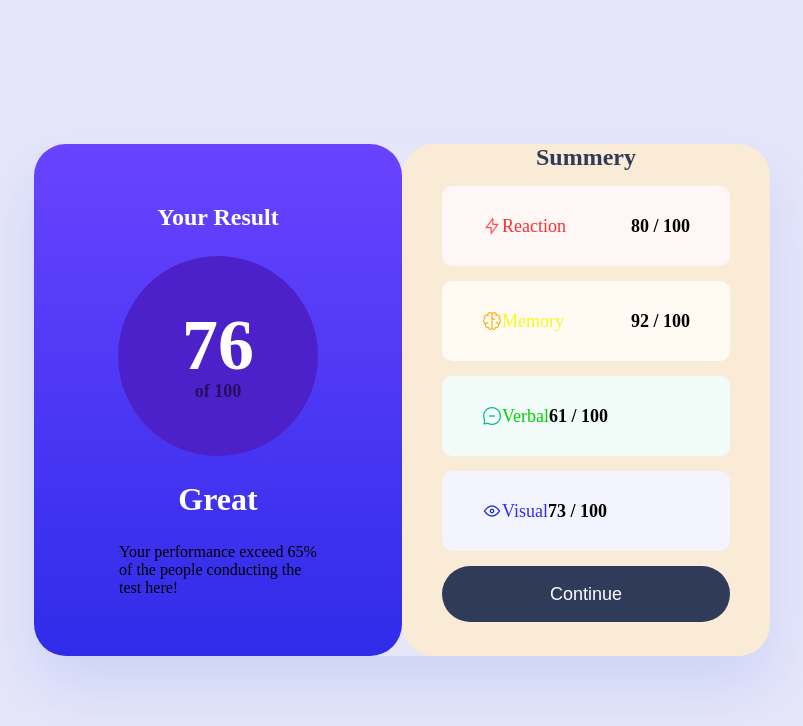
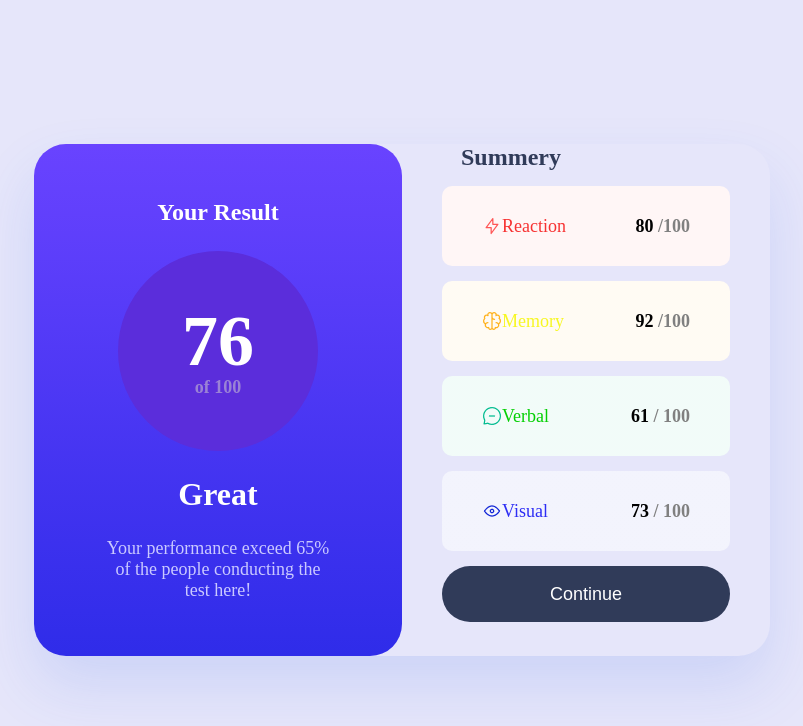
Before and after one commit to marita1234567/exam2, a plain HTML site: page index.html in a window 1280 px wide. Shown: the whole page, without its empty margins (238-1041 px from the left). Drawn offline with Linux system fonts and the light colour scheme.

Commit message:
Updated File (Interim Exam)

```diff
--- a/index.html
+++ b/index.html
@@ -15,7 +15,7 @@
           <span class="text"> of 100</span>
         </div>
         <h1 class="heading2">Great</h1>
-        <p paragraph>
+        <p class="name">
           Your performance exceed 65% <br />of the people conducting the <br />
           test here!
         </p>
@@ -28,7 +28,7 @@
             <p class="col1">Reaction</p>
           </div>
           <div class="smallbox3">
-            <p class="bold1">80 / <span>100</span></p>
+            <p class="bold1">80 <span style="color: grey;"> /100</span></p>
           </div>
         </div>
         <div class="iconicbox1">
@@ -37,25 +37,27 @@
             <p class="col2">Memory</p>
           </div>
           <div class="smallbox5">
-            <p class="bold2">92 / <span>100</span></p>
+            <p class="bold2">92  <span style="color: gray;"> /100</span></p>
           </div>
         </div>
         <div class="iconicbox2">
           <div class="smallbox6">
             <img src="./photo/iconoir_chat-remove.png" alt="" class="photo3" />
             <p class="col3">Verbal</p>
-            <div class="smallbox7">
-              <p class="bold3">61 / <span>100</span></p>
-            </div>
+
+          </div>
+          <div class="smallbox7">
+            <p class="bold3">61  <span style="color:grey;"> / 100</span></p>
           </div>
         </div>
         <div class="iconicbox3">
           <div class="smallbox8">
             <img src="./photo/iconoir_eye-empty.png" alt="" class="photo4" />
             <p class="col4">Visual</p>
-            <div class="smallbox9">
-              <p class="bold4">73<span> / 100</span></p>
-            </div>
+
+          </div>
+          <div class="smallbox9">
+            <p class="bold4">73<span style="color: gray;"> / 100</span></p>
           </div>
         </div>
         <button class="circle">Continue</button>
--- a/style.css
+++ b/style.css
@@ -42,7 +42,7 @@ gap: 25px;
 .smallbox{
 width: 200px;
 height: 200px;
-background-color: #4D21C9;
+background-color: #5b2ddb;
 border-radius: 100px;
 display: flex;
 justify-content: center;
@@ -60,7 +60,7 @@ font-weight: 800;
 line-height: 72px;
 }
 .text{
-color: var #CAC9FF;
+color: rgb(213, 209, 209);
 font-family: "Hanken Grotesk";
 font-size: 18px;
 font-style: normal;
@@ -78,7 +78,7 @@ font-style: normal;
 font-weight: 700;
 line-height: normal;
 }
-.paragraph{
+.name{
 color:  var(--Light-Blue, #CAC9FF);
 text-align: center;
 font-feature-settings: 'liga' off, 'clig' off;
@@ -94,7 +94,6 @@ width: 368px;
 height: 512px;
 flex-shrink: 0;
 border-radius: 32px;
-background-color: antiquewhite;
 display: flex;
 flex-direction: column;
 align-items: center;
@@ -130,6 +129,7 @@ font-size: 24px;
 font-style: normal;
 font-weight: 700;
 line-height: normal;
+margin-right: 150px;
 
 }
 .iconicbox1{
```
